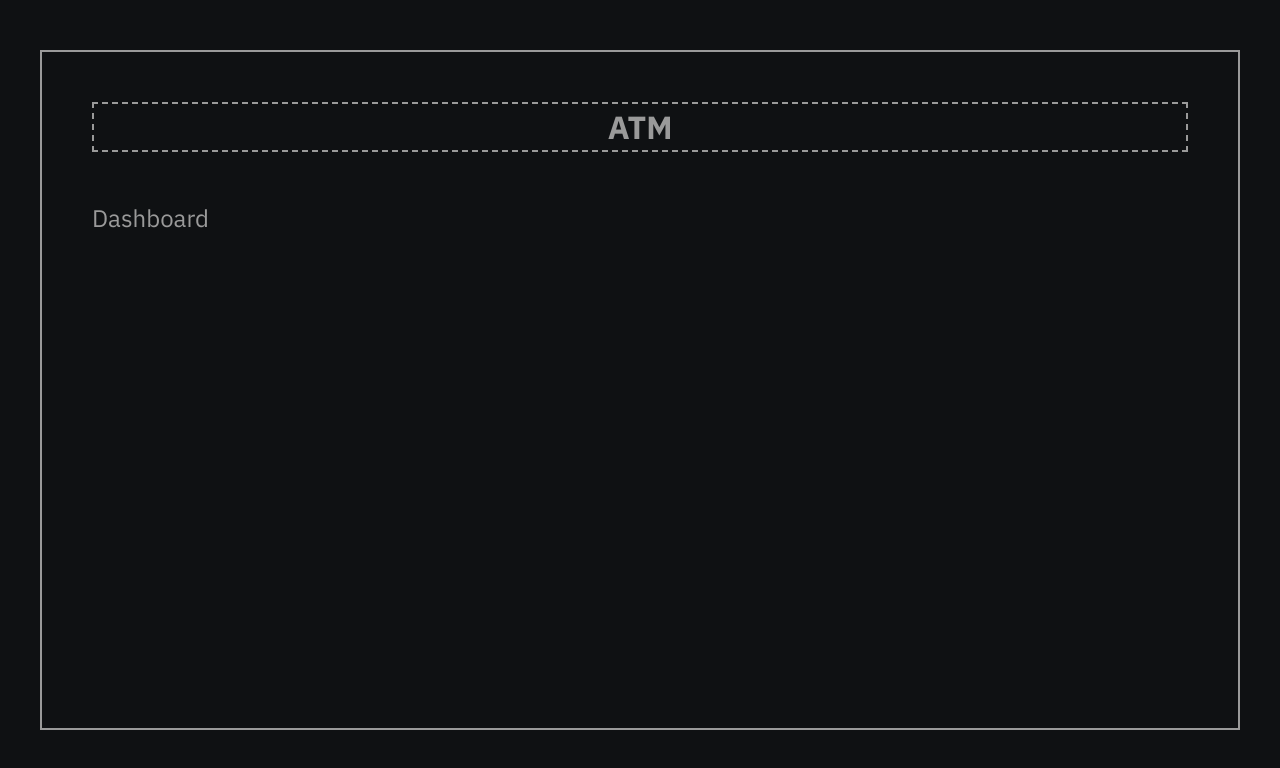
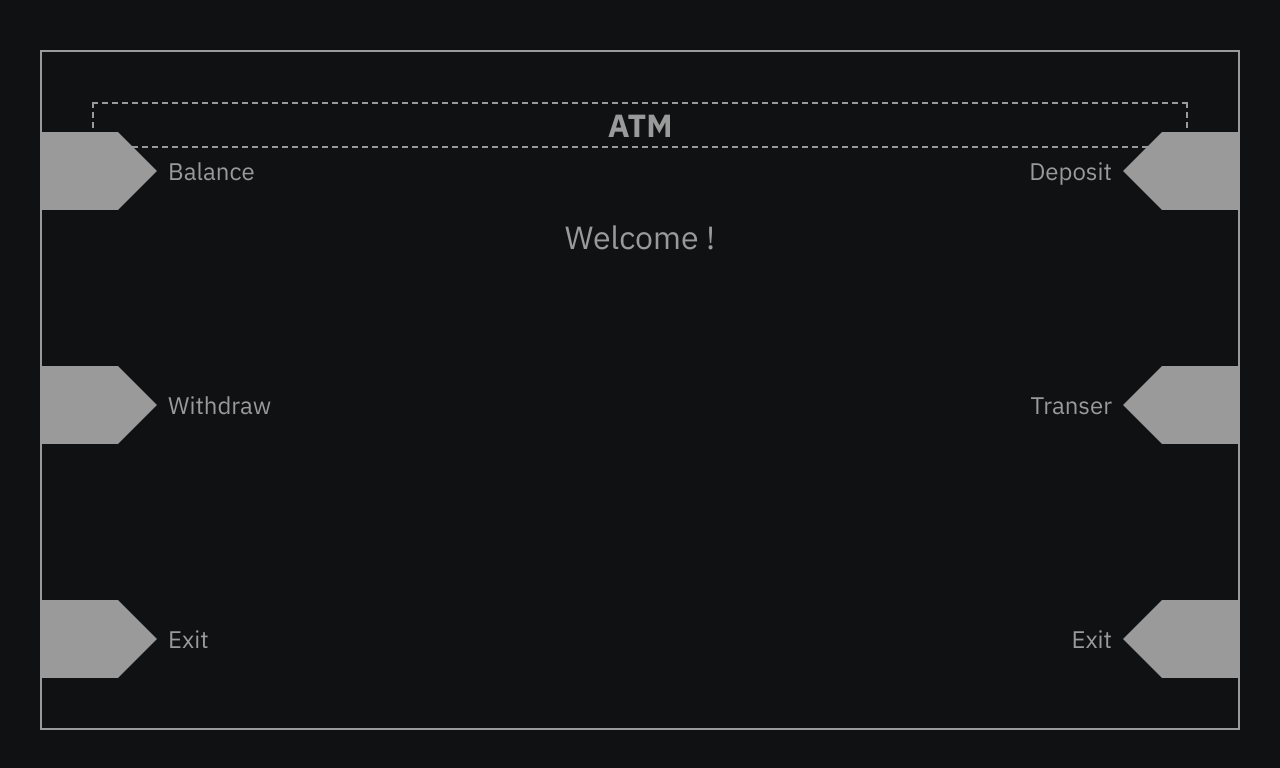
Before and after one commit to jonathanccalixto/atm_monorepo, a React (Create React App) app in the folder web/: page / in a window 1280 px wide. Shown: the top 768 px of the page. Built offline with nearby package versions, Linux system fonts and the light colour scheme; no server answers.

Commit message:
implement Dashboard page

```diff
--- a/web/src/pages/Dashboard/index.js
+++ b/web/src/pages/Dashboard/index.js
@@ -1,9 +1,55 @@
-import React from 'react'
+import React, { useCallback } from 'react'
+import { useHistory } from 'react-router-dom'
 
-// import { Container } from './styles';
+import Api from '../../services/Api'
+
+import { Button, Container, Link } from './styles'
 
 const Dashboard = () => {
-  return <div>Dashboard</div>
+  const history = useHistory()
+
+  const handleSignOut = useCallback(
+    async event => {
+      event.preventDefault()
+
+      Api.setAuthorization(undefined)
+
+      history.push('/sign_in')
+    },
+    [history],
+  )
+
+  return (
+    <Container>
+      <form>
+        <span>Welcome !</span>
+
+        <Link to="/balance" position={0} side="left">
+          Balance
+        </Link>
+
+        <Link to="/deposit" position={0} side="right">
+          Deposit
+        </Link>
+
+        <Link to="/Withdraw" position={3} side="left">
+          Withdraw
+        </Link>
+
+        <Link to="/transfer" position={3} side="right">
+          Transer
+        </Link>
+
+        <Button type="button" position={6} side="left" onClick={handleSignOut}>
+          Exit
+        </Button>
+
+        <Button type="button" position={6} side="right" onClick={handleSignOut}>
+          Exit
+        </Button>
+      </form>
+    </Container>
+  )
 }
 
 export default Dashboard
--- /dev/null
+++ b/web/src/pages/Dashboard/styles.js
@@ -0,0 +1,80 @@
+import styled, { css } from 'styled-components'
+import { Link as RouterLink } from 'react-router-dom'
+
+const touch = css`
+  background: var(--primary-background);
+  border: 0 none transparent;
+  color: var(--primary-font);
+
+  position: absolute;
+
+  ::before {
+    content: '';
+    border-style: solid;
+    border-color: transparent var(--primary-border);
+
+    position: absolute;
+  }
+
+  ::after {
+    content: '';
+    border: 39px solid var(--primary-border);
+
+    position: absolute;
+  }
+
+  ${({ position }) =>
+    css`
+      bottom: calc(${position - 6} * 78px * -1);
+    `}
+  ${({ side }) => css`
+    ${side}: 76px;
+
+    ::before {
+      ${side === 'left' && 'border-width: 39px 0 39px 39px;'}
+      ${side === 'right' && 'border-width: 39px 39px 39px 0;'}
+      ${side}: -50px;
+    }
+
+    ::after {
+      ${side}: -128px;
+    }
+  `}
+`
+
+export const Button = styled.button`
+  ${touch}
+`
+
+export const Link = styled(RouterLink)`
+  ${touch}
+`
+
+export const Container = styled.div`
+  height: 100%;
+
+  display: flex;
+  flex-direction: column;
+
+  form {
+    height: 100%;
+    padding-bottom: 78px;
+    width: 100%;
+
+    display: flex;
+    flex-direction: column;
+    position: relative;
+
+    span {
+      font-size: 32px;
+
+      align-items: center;
+      display: flex;
+      justify-content: center;
+    }
+
+    & > * {
+      line-height: 78px;
+    }
+  }
+`
--- a/web/src/pages/SignIn/index.js
+++ b/web/src/pages/SignIn/index.js
@@ -41,7 +41,6 @@ const SignIn = () => {
 
         history.push('/')
       } else {
-        delete global.token
         setSuccessMessages([])
         setErrorMessages(messages)
       }
```
